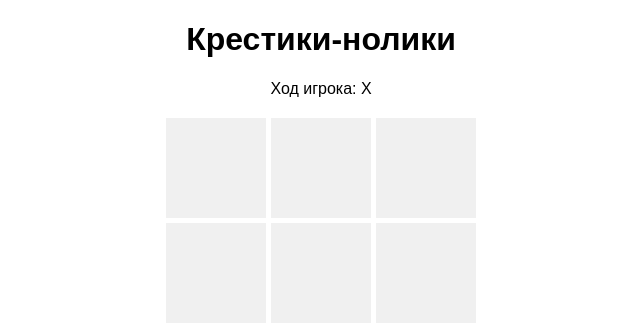
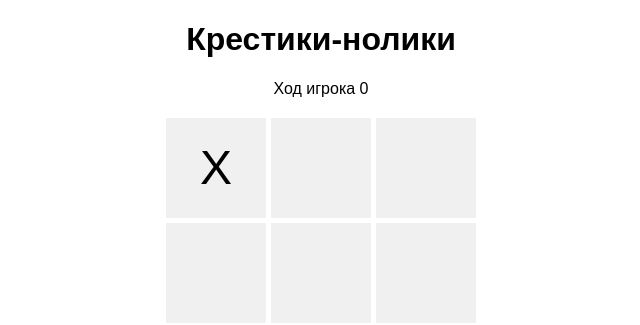
Before and after one commit to dragonyafa134/isrpo-lab23, a plain HTML site: page tic-tac-toe/index.html in a window 1280 px wide. Both pictures are taken after a click on the element 535 px from the left and 167 px from the top of the page. Shown: the top 325 px of the page, 319-959 px from the left. Drawn offline with Linux system fonts and the light colour scheme.

Commit message:
Step 4: added basic Js styling for tic-tac-toe

```diff
--- a/tic-tac-toe/index.html
+++ b/tic-tac-toe/index.html
@@ -23,5 +23,7 @@
         <div class="cell" data-index="8"></div>
     </div>
     <button id="restart">Начать заново</button>
+
+    <script src="main.js"></script>
 </body>
 </html>
--- a/tic-tac-toe/main.js
+++ b/tic-tac-toe/main.js
@@ -0,0 +1,75 @@
+const cell = document.querySelectorAll(".cell");
+const statusText = document.getElementById("status");
+const restartBtn = document.getElementById("restart");
+
+let currentPlayer = "X";
+let board = ["", "", "", "", "", "", "", "", ""];
+let gameActive = true;
+
+const winConditions = [
+    [0,1,2],
+    [3,4,5],
+    [6,7,8],
+    [0,3,6],
+    [1,4,7],
+    [2,5,8],
+    [0,4,8],
+    [2,4,6],
+];
+
+cell.forEach((cell) => {
+    cell.addEventListener("click", handleCellClick);
+});
+
+restartBtn.addEventListener("click", restartGame);
+
+function handleCellClick(event){
+    const cell = event.target;
+    const index  = cell.getAttribute("data-index");
+    if (board[index] !== "" || !gameActive) {
+        return;
+    }
+
+    board[index] = currentPlayer;
+    cell.textContent = currentPlayer;
+
+    checkResult();
+}
+
+function checkResult() {
+    let roundWon = false;
+
+    for (let i = 0; i < winConditions.length; i++){
+        const [a, b, c] = winConditions[i];
+
+        if (board[a] && board[a] === board[b] && board[a] === board[c]){
+            roundWon = true;
+            break;
+        }
+
+        if (roundWon) {
+            statusText.textContent = `Игрок ${currentPlayer} победил!`;
+            gameActive = false;
+            return;
+        }
+
+        if (!board.includes("")){
+            statusText.textContent = "Ничья!";
+            gameActive = false;
+            return;
+        }
+    }
+    currentPlayer = currentPlayer === "X" ? "0" : "X";
+    statusText.textContent = `Ход игрока ${currentPlayer}`;
+}
+
+function restartGame() {
+    currentPlayer = "X";
+    board = ["", "", "", "", "", "", "", "", ""];
+    gameActive = true;
+    statusText.textContent = "Ход игрока Х";
+
+    cell.forEach((cell) => {
+        cell.textContent = "";
+    });
+}
```
Also changed, not shown: img/Снимок экрана 2026-03-30 204454.png (added).
